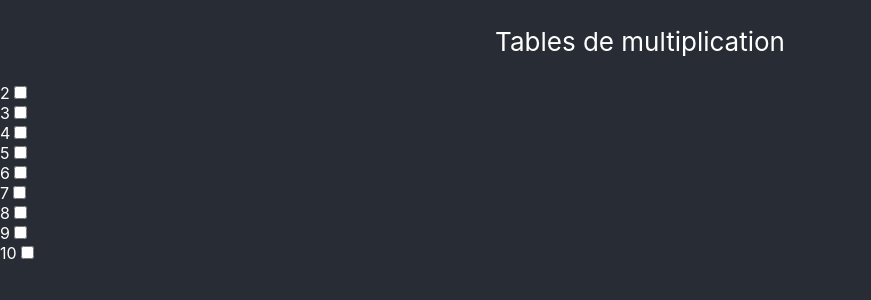
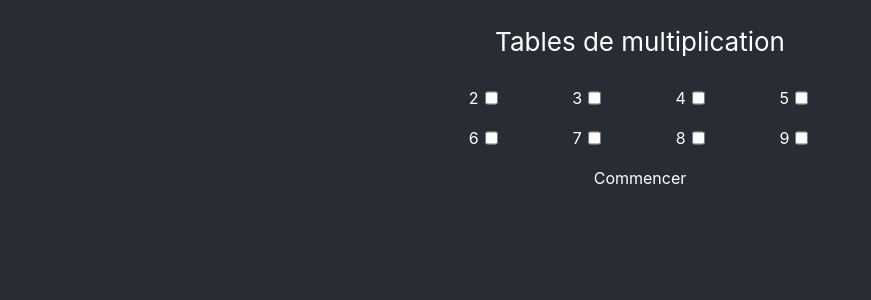
Before and after one commit to rael06/multiplication-tables, a React (Create React App) app: page / in a window 1280 px wide. Shown: the top 300 px of the page, without its empty margins (0-871 px from the left). Built offline with nearby package versions, Linux system fonts and the light colour scheme.

Commit message:
update css, add start button

```diff
--- a/src/App.module.scss
+++ b/src/App.module.scss
@@ -6,4 +6,13 @@
   display: flex;
   flex-direction: column;
   color: $textColor;
+
+  .tablesSelector {
+    max-width: 80%;
+    margin-bottom: 10px;
+    align-self: center;
+  }
+  .startButton {
+    align-self: center;
+  }
 }
--- a/src/App.tsx
+++ b/src/App.tsx
@@ -1,12 +1,18 @@
 import styles from "App.module.scss";
 import Header from "common/Header";
 import TablesSelector from "components/TablesSelector";
+import Button from "common/Button";
 
 function App() {
   return (
     <div className={styles.App}>
       <Header />
-      <TablesSelector />
+      <div className={styles.tablesSelector}>
+        <TablesSelector />
+      </div>
+      <div className={styles.startButton}>
+        <Button>Commencer</Button>
+      </div>
     </div>
   );
 }
--- /dev/null
+++ b/src/common/Button/index.tsx
@@ -0,0 +1,10 @@
+import React from "react";
+import styles from "./style.module.scss";
+
+type Props = {
+  children: React.ReactChild;
+};
+
+export default function Button({ children }: Props) {
+  return <div className={styles.Button}>{children}</div>;
+}
--- /dev/null
+++ b/src/common/Button/style.module.scss
@@ -0,0 +1,12 @@
+@import "global.module.scss";
+
+.Button {
+  display: flex;
+  border-radius: $radius;
+  padding: 5px 10px;
+  cursor: pointer;
+}
+
+.Button:hover {
+  background: $hoveredBackground;
+}
--- a/src/common/Checkbox/index.tsx
+++ b/src/common/Checkbox/index.tsx
@@ -28,7 +28,7 @@ export default function Checkbox({
   return (
     <div className={styles.Checkbox} onClick={handleClick}>
       <label htmlFor={id}>{labelText}</label>
-      <input type="checkbox" id={id} defaultChecked={checked} />
+      <input type="checkbox" id={id} checked={checked} onChange={() => {}} />
     </div>
   );
 }
--- a/src/common/Checkbox/style.module.scss
+++ b/src/common/Checkbox/style.module.scss
@@ -0,0 +1,21 @@
+@import "global.module.scss";
+
+.Checkbox {
+  display: flex;
+  justify-content: center;
+  padding: 5px 10px;
+  border-radius: $radius;
+  cursor: pointer;
+
+  * {
+    cursor: inherit;
+  }
+
+  label {
+    margin-right: 2px;
+  }
+}
+
+.Checkbox:hover {
+  background: $hoveredBackground;
+}
--- a/src/components/TablesSelector/index.tsx
+++ b/src/components/TablesSelector/index.tsx
@@ -3,7 +3,7 @@ import styles from "./style.module.scss";
 import Checkbox from "common/Checkbox";
 
 const minTable = 2;
-const maxTable = 10;
+const maxTable = 9;
 
 const tables: number[] = [];
 for (let i = minTable; i < maxTable + 1; i++) {
@@ -20,19 +20,18 @@ export default function TablesSelector() {
       : setCheckedTables([...checkedTables, table as number]);
   };
 
-  console.log(checkedTables);
-
   return (
     <div className={styles.TablesSelector}>
       {tables.map((table) => (
+        <div className={styles.table} key={table.toString()}>
           <Checkbox
-          key={table.toString()}
             labelIdPrefix="table"
             labelText={table.toString()}
             value={table}
             onCheck={updateCheckedTables}
             initialChecked={isChecked(table)}
           />
+        </div>
       ))}
     </div>
   );
--- a/src/components/TablesSelector/style.module.scss
+++ b/src/components/TablesSelector/style.module.scss
@@ -2,5 +2,14 @@
 
 .TablesSelector {
   display: flex;
-  flex-direction: column;
+  flex-wrap: wrap;
+
+  .table {
+    flex: 1 1 25%;
+    margin-bottom: 10px;
+  }
+
+  .table:nth-last-of-type(-n + 4) {
+    margin-bottom: 0;
+  }
 }
--- a/src/global.module.scss
+++ b/src/global.module.scss
@@ -1,2 +1,4 @@
 $textColor: white;
 $background: #282c34;
+$hoveredBackground: #45494e;
+$radius: 3px;
```
Also changed, not shown: 1 other file (tests, documents, lock files or other folders). Lines whose indentation alone changed are shown as unchanged.
